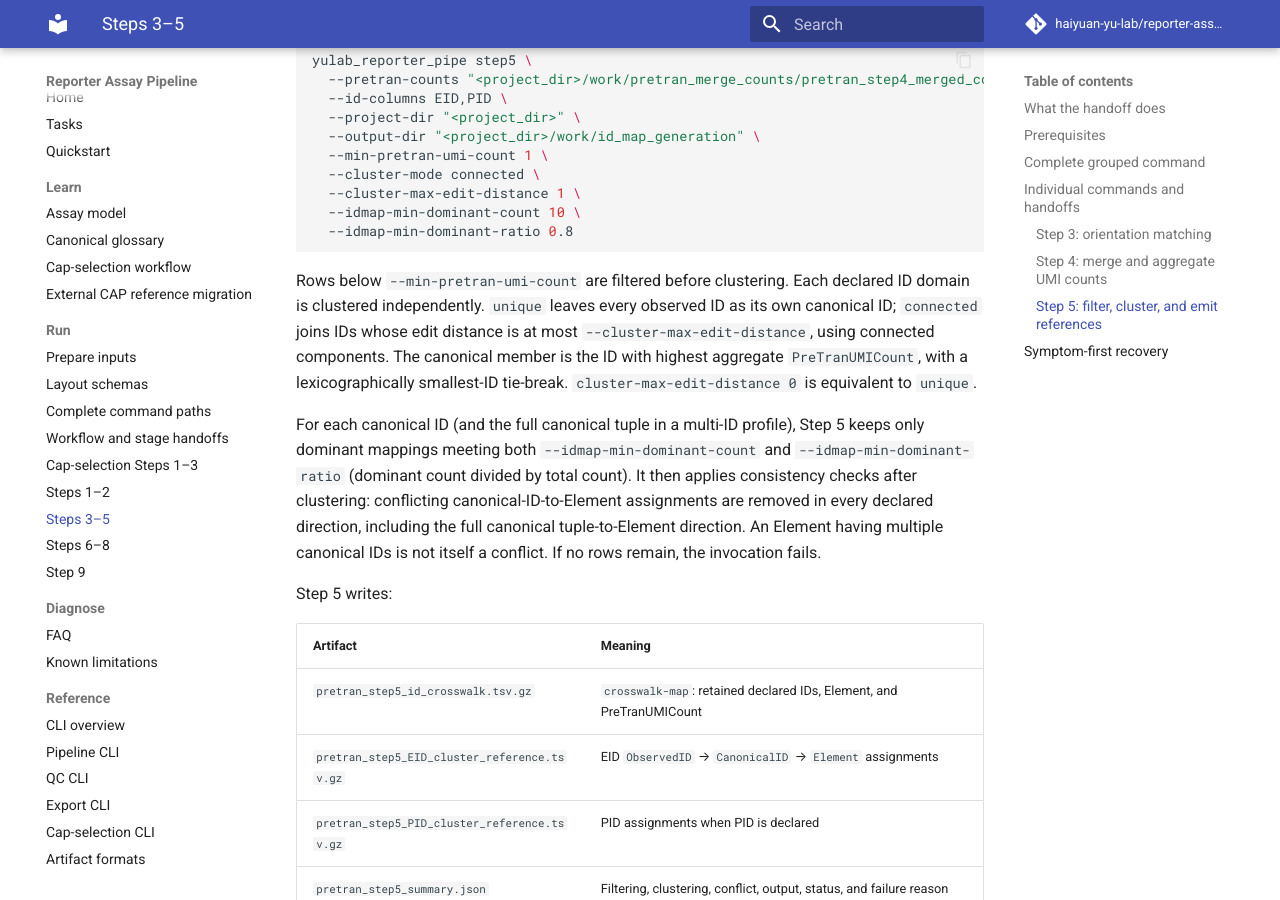
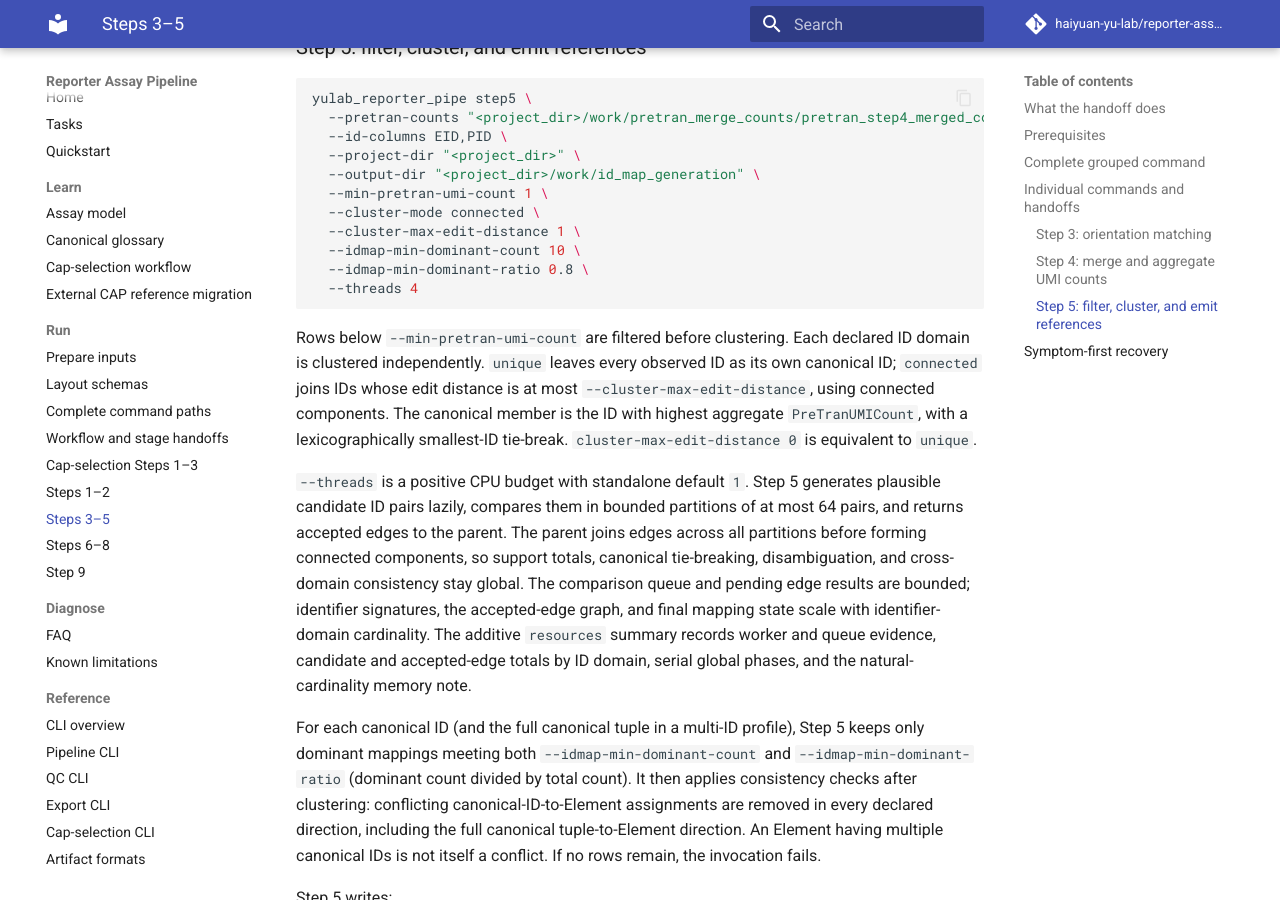
Before and after one commit to haiyuan-yu-lab/reporter-assay-pipeline-doc, an MkDocs documentation site: the page built from docs/steps-3-5.md, in a window 1280 px wide and 900 px high, scrolled down 5582 px. Built offline with MkDocs 1.6.1 and Material for MkDocs 9.7.7, drawn with Linux system fonts in a browser that asks for light colours; comment, search, counter and statistics services are not loaded; some of the changed text lies outside the part shown.

Commit message:
Document bounded Reporter Step 5 budget

````diff
--- a/docs/steps-3-5.md
+++ b/docs/steps-3-5.md
@@ -76,6 +76,7 @@ yulab_reporter_pipe process_pretrans \
   --cluster-max-edit-distance 1 \
   --idmap-min-dominant-count 10 \
   --idmap-min-dominant-ratio 0.8 \
+  --threads 4 \
   --no-delete-intermediate
 ```
 
@@ -99,6 +100,7 @@ yulab_reporter_pipe process_pretrans_cw_only \
   --cluster-max-edit-distance 1 \
   --idmap-min-dominant-count 10 \
   --idmap-min-dominant-ratio 0.8 \
+  --threads 4 \
   --no-delete-intermediate
 ```
 
@@ -257,7 +259,8 @@ yulab_reporter_pipe step5 \
   --cluster-mode connected \
   --cluster-max-edit-distance 1 \
   --idmap-min-dominant-count 10 \
-  --idmap-min-dominant-ratio 0.8
+  --idmap-min-dominant-ratio 0.8 \
+  --threads 4
 ```
 
 Rows below `--min-pretran-umi-count` are filtered before clustering. Each
@@ -267,6 +270,17 @@ most `--cluster-max-edit-distance`, using connected components. The canonical
 member is the ID with highest aggregate `PreTranUMICount`, with a
 lexicographically smallest-ID tie-break. `cluster-max-edit-distance 0` is
 equivalent to `unique`.
+
+`--threads` is a positive CPU budget with standalone default `1`. Step 5
+generates plausible candidate ID pairs lazily, compares them in bounded
+partitions of at most 64 pairs, and returns accepted edges to the parent. The
+parent joins edges across all partitions before forming connected components,
+so support totals, canonical tie-breaking, disambiguation, and cross-domain
+consistency stay global. The comparison queue and pending edge results are
+bounded; identifier signatures, the accepted-edge graph, and final mapping
+state scale with identifier-domain cardinality. The additive `resources`
+summary records worker and queue evidence, candidate and accepted-edge totals
+by ID domain, serial global phases, and the natural-cardinality memory note.
 
 For each canonical ID (and the full canonical tuple in a multi-ID profile),
 Step 5 keeps only dominant mappings meeting both
````
Also changed, not shown: docs/cli/pipe.md (+16 -2 lines).
